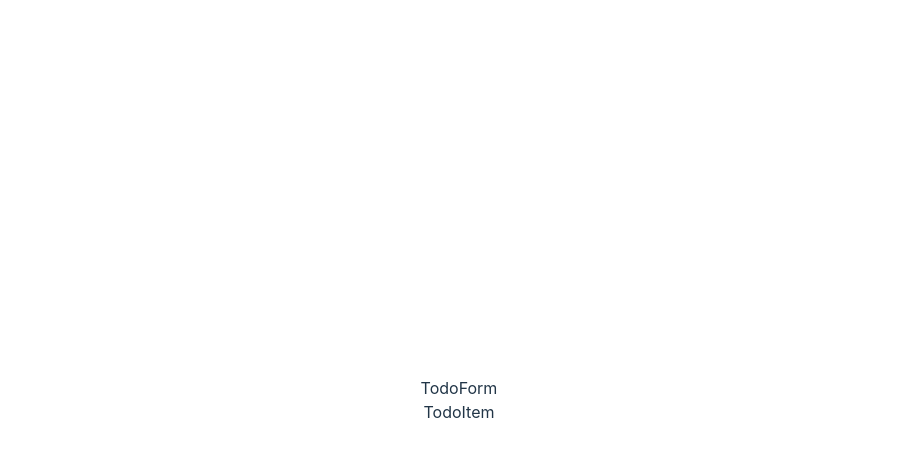
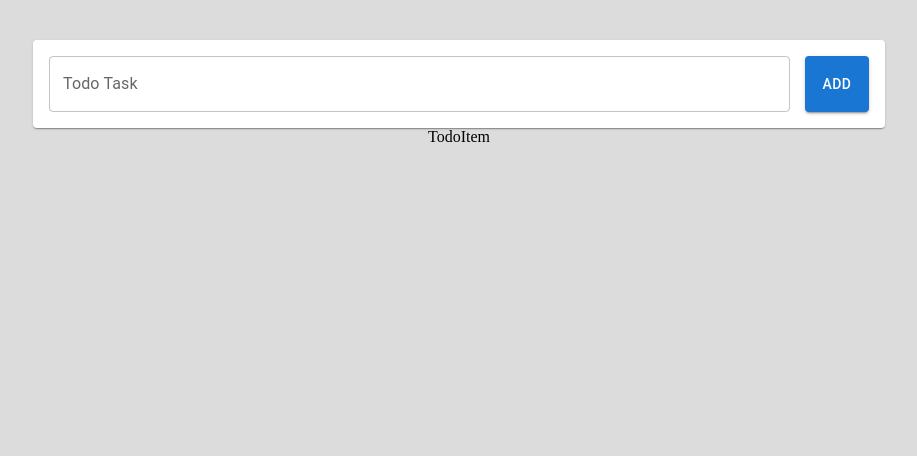
Before and after one commit to Brayan-Sutil/desafioAllianca, a React (Vite) app: page / in a window 1280 px wide. Shown: the top 456 px of the page, without its empty margins (181-1098 px from the left). Built offline with nearby package versions, Linux system fonts and the light colour scheme.

Commit message:
feat: styled the componet TodoForm

```diff
--- a/package.json
+++ b/package.json
@@ -22,6 +22,7 @@
   "devDependencies": {
     "@types/react": "^18.2.15",
     "@types/react-dom": "^18.2.7",
+    "@types/styled-components": "^5.1.28",
     "@typescript-eslint/eslint-plugin": "^6.0.0",
     "@typescript-eslint/parser": "^6.0.0",
     "@vitejs/plugin-react": "^4.0.3",
@@ -29,6 +30,6 @@
     "eslint-plugin-react-hooks": "^4.6.0",
     "eslint-plugin-react-refresh": "^0.4.3",
     "typescript": "^5.0.2",
-    "vite": "^4.4.5"
+    "vite": "^4.4.11"
   }
 }
--- a/src/components/TodoForm/TodoForm.tsx
+++ b/src/components/TodoForm/TodoForm.tsx
@@ -1,7 +1,17 @@
 import React from "react";
+import TextField from "@mui/material/TextField";
+import Button from "@mui/material/Button";
+import { Content, StyledPaper } from "./TodoFormStyled";
 
 const TodoForm = () => {
-    return <div>TodoForm</div>
+    return (
+      <StyledPaper>
+        <Content>
+          <TextField label="Todo Task" variant="outlined" fullWidth/>
+          <Button variant="contained">ADD</Button>
+        </Content>
+      </StyledPaper>
+    );
 }
 
 export default TodoForm;
--- /dev/null
+++ b/src/components/TodoForm/TodoFormStyled.ts
@@ -0,0 +1,17 @@
+import { Paper } from "@mui/material";
+import styled from "styled-components";
+
+const StyledPaper = styled(Paper)`
+  padding: 1em;
+`;
+
+const Content = styled.div`
+    display: flex;
+    gap: 15px;
+    justify-content: center;
+`;
+
+export {
+    StyledPaper,
+    Content
+};
--- a/src/components/TodoList/TodoList.tsx
+++ b/src/components/TodoList/TodoList.tsx
@@ -1,13 +1,14 @@
 import React from "react";
 import TodoItem from "../TodoItem/TodoItem";
 import TodoForm from "../TodoForm/TodoForm";
+import { Container } from "@mui/material";
 
 const TodoList = () => {
   return (
-    <>
+    <Container maxWidth="md">
         <TodoForm/>
         <TodoItem/>
-    </>
+    </Container>
   )
 };
 
--- a/src/index.css
+++ b/src/index.css
@@ -1,69 +1,3 @@
-:root {
-  font-family: Inter, system-ui, Avenir, Helvetica, Arial, sans-serif;
-  line-height: 1.5;
-  font-weight: 400;
-
-  color-scheme: light dark;
-  color: rgba(255, 255, 255, 0.87);
-  background-color: #242424;
-
-  font-synthesis: none;
-  text-rendering: optimizeLegibility;
-  -webkit-font-smoothing: antialiased;
-  -moz-osx-font-smoothing: grayscale;
-  -webkit-text-size-adjust: 100%;
+body {
+  background-color: gainsboro;
 }
-
-a {
-  font-weight: 500;
-  color: #646cff;
-  text-decoration: inherit;
-}
-a:hover {
-  color: #535bf2;
-}
-
-body {
-  margin: 0;
-  display: flex;
-  place-items: center;
-  min-width: 320px;
-  min-height: 100vh;
-}
-
-h1 {
-  font-size: 3.2em;
-  line-height: 1.1;
-}
-
-button {
-  border-radius: 8px;
-  border: 1px solid transparent;
-  padding: 0.6em 1.2em;
-  font-size: 1em;
-  font-weight: 500;
-  font-family: inherit;
-  background-color: #1a1a1a;
-  cursor: pointer;
-  transition: border-color 0.25s;
-}
-button:hover {
-  border-color: #646cff;
-}
-button:focus,
-button:focus-visible {
-  outline: 4px auto -webkit-focus-ring-color;
-}
-
-@media (prefers-color-scheme: light) {
-  :root {
-    color: #213547;
-    background-color: #ffffff;
-  }
-  a:hover {
-    color: #747bff;
-  }
-  button {
-    background-color: #f9f9f9;
-  }
-}
```
Also changed, not shown: 2 other files (tests, documents, lock files or other folders).
